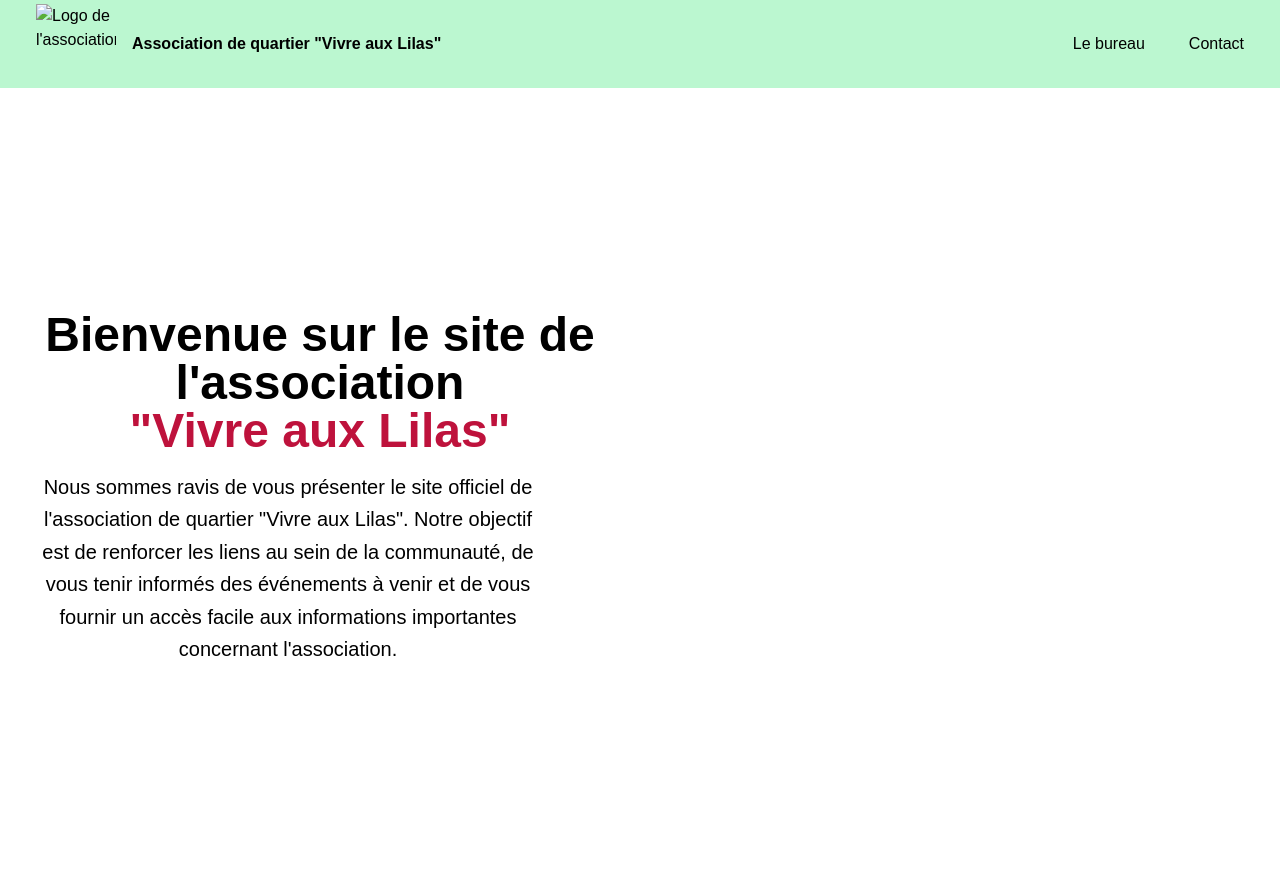
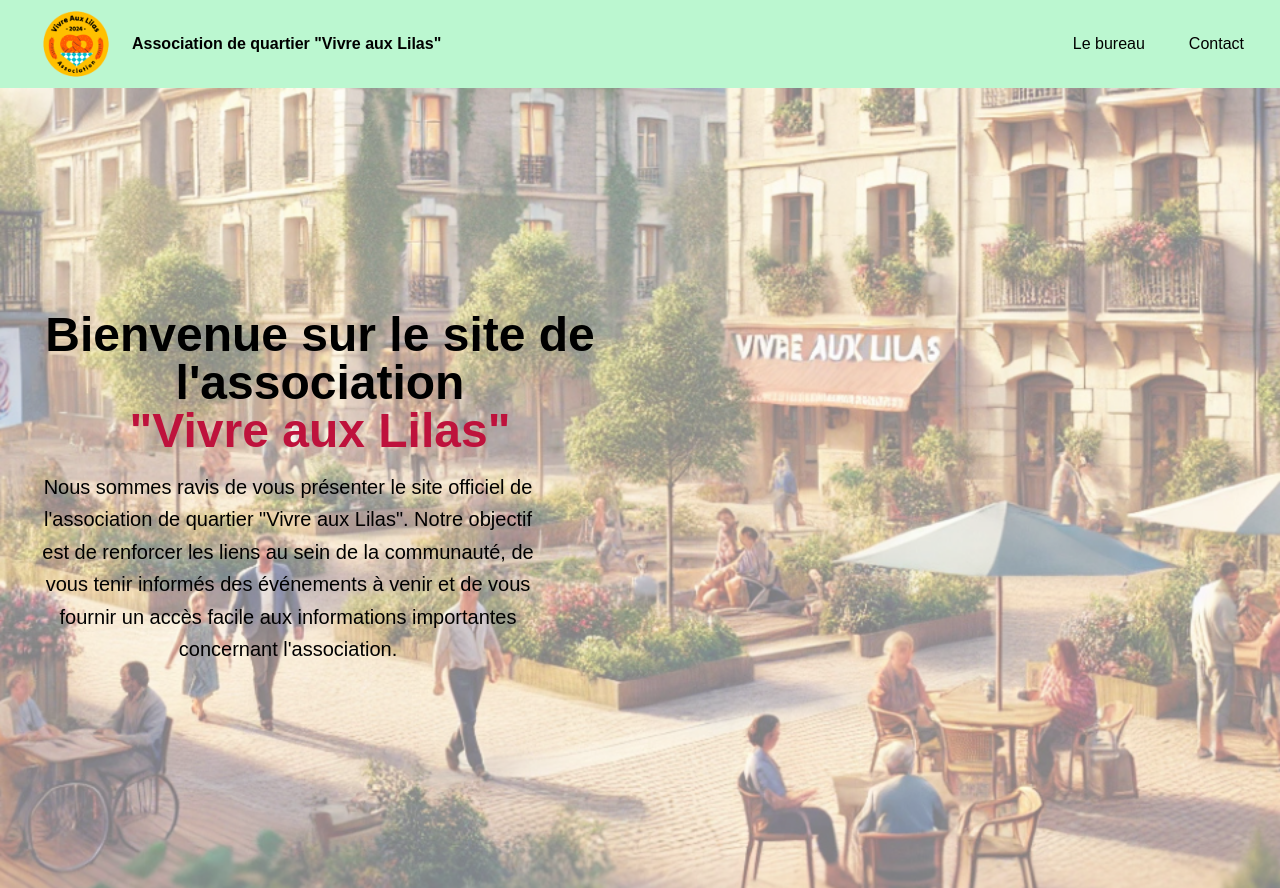
Before and after one commit to TimMoyence/integration_continu, a plain HTML site: page index.html in a window 1280 px wide. Shown: the top 888 px of the page. Drawn offline with nearby package versions, Linux system fonts and the light colour scheme.

Commit message:
deploy: 782480d758a8a8ed6033f63620fd54298f239d9e

```diff
--- a/index.html
+++ b/index.html
@@ -14,7 +14,7 @@
         <nav class="container mx-auto flex items-center justify-between px-4">
             <a href="./index.html">
                 <div class="flex items-center space-x-4">
-                    <img src="../wwwroot/logo.png" alt="Logo de l'association" class="w-20 h-20">
+                    <img src="./atelier1/logo.png" alt="Logo de l'association" class="w-20 h-20">
                     <h1 class="text-l font-semibold">Association de quartier "Vivre aux Lilas"</h1>
                 </div>
             </a>
@@ -26,7 +26,7 @@
     </header>
 
     <section
-        class="relative bg-[url(../wwwroot/homepage.png)] bg-cover bg-center bg-no-repeat bg-white/75 sm:bg-transparent sm:from-white/95 sm:to-white/25 ltr:sm:bg-gradient-to-r rtl:sm:bg-gradient-to-l ">
+        class="relative bg-[url(./atelier1/homepage.png)] bg-cover bg-center bg-no-repeat bg-white/75 sm:bg-transparent sm:from-white/95 sm:to-white/25 ltr:sm:bg-gradient-to-r rtl:sm:bg-gradient-to-l ">
         <div
             class="absolute inset-0 bg-white/75 sm:bg-transparent sm:from-white/95 sm:to-white/25 ltr:sm:bg-gradient-to-r rtl:sm:bg-gradient-to-l blur-sm">
         </div>
```
